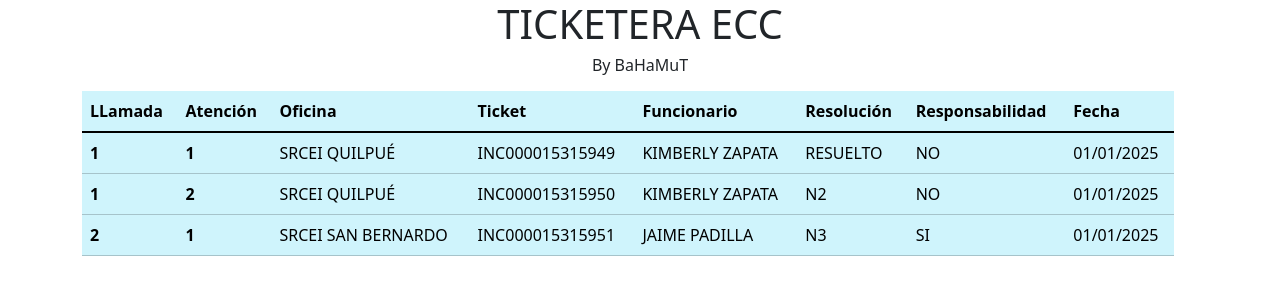
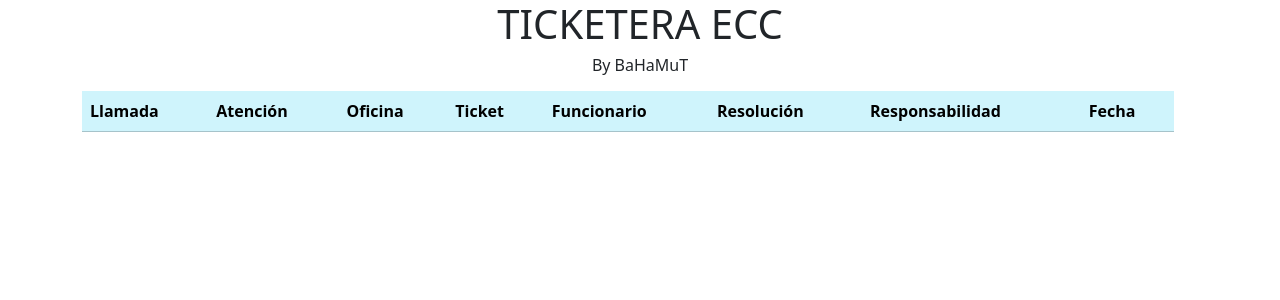
Before and after one commit to BaHaMuT11/ticketera-ecc, a React (Vite) app: page /baha-summary in a window 1280 px wide. Shown: the top 300 px of the page. Built offline with nearby package versions, Linux system fonts and the light colour scheme.

Commit message:
Ajustes para trabajo sobre llamados y atenciones

```diff
--- a/src/components/SummaryChart.jsx
+++ b/src/components/SummaryChart.jsx
@@ -1,61 +1,18 @@
-import {useContext, useState} from "react";
+import {useContext, useEffect} from "react";
 import {UserContext} from "../context/UserProvider.jsx";
-import {TicketContext} from "../context/TicketProvider.jsx";
-
 
 const SummaryChart = () => {
 
-    const {atencionActiva, setAtencionActiva} = useContext(UserContext);
-    const {llamadoActivo, setLlamadoActivo} = useContext(UserContext);
-    const {ticketExport} = useContext(TicketContext);
+    const {llamados} = useContext(UserContext);
 
-    const [reporte, setReporte] = useState("");
-
-    const handleSubmit = () => {
-        setAtencionActiva(
-            {atencionActiva, ticket: reporte}
-        );
-        setLlamadoActivo(
-            {
-                id: llamadoActivo.id+1,
-                oficina: "",
-                atenciones: [...llamadoActivo.atenciones, atencionActiva]
-            }
-        );
-    }
 
     return (
         <div className="row">
-            {
-                ticketExport.responsabilidad === "NO" &&
-                <div className="col-md-12 pb-3">
-                    <div className="card">
-                        <div className="card-header text-bg-info d-flex justify-content-between align-items-center">
-                            <h5 className="mb-0">Reporte</h5>
-                        </div>
-                        <div className="card-body">
-                            <form id="formReport" onSubmit={handleSubmit}>
-                                <div className="row">
-                                    <div className="col-md-12 mb-3">
-                                        <label htmlFor="report" className="form-label">Reporte</label>
-                                        <input type="text" className="form-control form-control-sm" id="report" name="report"
-                                               value={reporte}
-                                               onChange={e => setReporte(e.target.value)} required />
-                                    </div>
-                                    <div className="d-flex justify-content-center">
-                                        <button type="submit" className="btn btn-success">Continuar</button>
-                                    </div>
-                                </div>
-                            </form>
-                        </div>
-                    </div>
-                </div>
-            }
             <div className="col-md-12">
                 <table className="table table-info table-hover">
                     <thead>
                         <tr>
-                        <th scope="col">LLamada</th>
+                            <th scope="col">Llamada</th>
                             <th scope="col">Atención</th>
                             <th scope="col">Oficina</th>
                             <th scope="col">Ticket</th>
@@ -66,36 +23,22 @@ const SummaryChart = () => {
                         </tr>
                     </thead>
                     <tbody className="table-group-divider">
-                        <tr>
-                            <th scope="row">1</th>
-                            <th scope="row">1</th>
-                            <td>SRCEI QUILPUÉ</td>
-                            <td>INC000015315949</td>
-                            <td>KIMBERLY ZAPATA</td>
-                            <td>RESUELTO</td>
-                            <td>NO</td>
+                        {
+                            llamados.map( (llamado) => {
+                                llamado.atenciones.map((atencion) => (
+                                    <tr key={`${llamado.id}-${atencion.id}`}>
+                                        <th scope="row">{llamado.id}</th>
+                                        <th scope="row">{atencion.id}</th>
+                                        <td>{llamado.oficina}</td>
+                                        <td>{atencion.ticket}</td>
+                                        <td>{atencion.funcionario}</td>
+                                        <td>{atencion.resolucion === "" ? "RESUELTO" : atencion.resolucion}</td>
+                                        <td>{atencion.responsabilidad}</td>
                                         <td>01/01/2025</td>
                                     </tr>
-                        <tr>
-                            <th scope="row">1</th>
-                            <th scope="row">2</th>
-                            <td>SRCEI QUILPUÉ</td>
-                            <td>INC000015315950</td>
-                            <td>KIMBERLY ZAPATA</td>
-                            <td>N2</td>
-                            <td>NO</td>
-                            <td>01/01/2025</td>
-                        </tr>
-                        <tr>
-                            <th scope="row">2</th>
-                            <th scope="row">1</th>
-                            <td>SRCEI SAN BERNARDO</td>
-                            <td>INC000015315951</td>
-                            <td>JAIME PADILLA</td>
-                            <td>N3</td>
-                            <td>SI</td>
-                            <td>01/01/2025</td>
-                        </tr>
+                                ))
+                            })
+                        }
                     </tbody>
                 </table>
             </div>
--- a/src/components/TicketForm.jsx
+++ b/src/components/TicketForm.jsx
@@ -116,7 +116,7 @@ const TicketForm = () => {
             setExport();
             setAtencionActiva(
                 {
-                    id: (llamadoActivo.atenciones.size)+1,
+                    id: llamadoActivo.atenciones.length+1,
                     ticket: "",
                     funcionario: formTransform(ticketFormData.nombre),
                     resolucion: formTransform(derivacion),
--- a/src/main.jsx
+++ b/src/main.jsx
@@ -1,4 +1,3 @@
-import {StrictMode} from 'react'
 import {createRoot} from 'react-dom/client'
 import './assets/css/index.css'
 import App from './components/App.jsx'
@@ -8,7 +7,6 @@ import {TicketProvider} from "./context/TicketProvider.jsx";
 import ResponsibilityProvider from "./context/ResponsibilityProvider.jsx";
 
 createRoot(document.getElementById('root')).render(
-    <StrictMode>
     <ResponsibilityProvider>
         <TicketProvider>
             <UserProvider>
@@ -17,6 +15,5 @@ createRoot(document.getElementById('root')).render(
                 </BrowserRouter>
             </UserProvider>
         </TicketProvider>
-        </ResponsibilityProvider>
-    </StrictMode>,
+    </ResponsibilityProvider>,
 )
```
Also changed, not shown: src/components/ReportForm.jsx (added, +38 -0 lines), src/context/MDAServiceProvider.jsx (deleted, +0 -11 lines), src/context/SummaryProvider.jsx (added, +11 -0 lines). Lines whose indentation alone changed are shown as unchanged.
